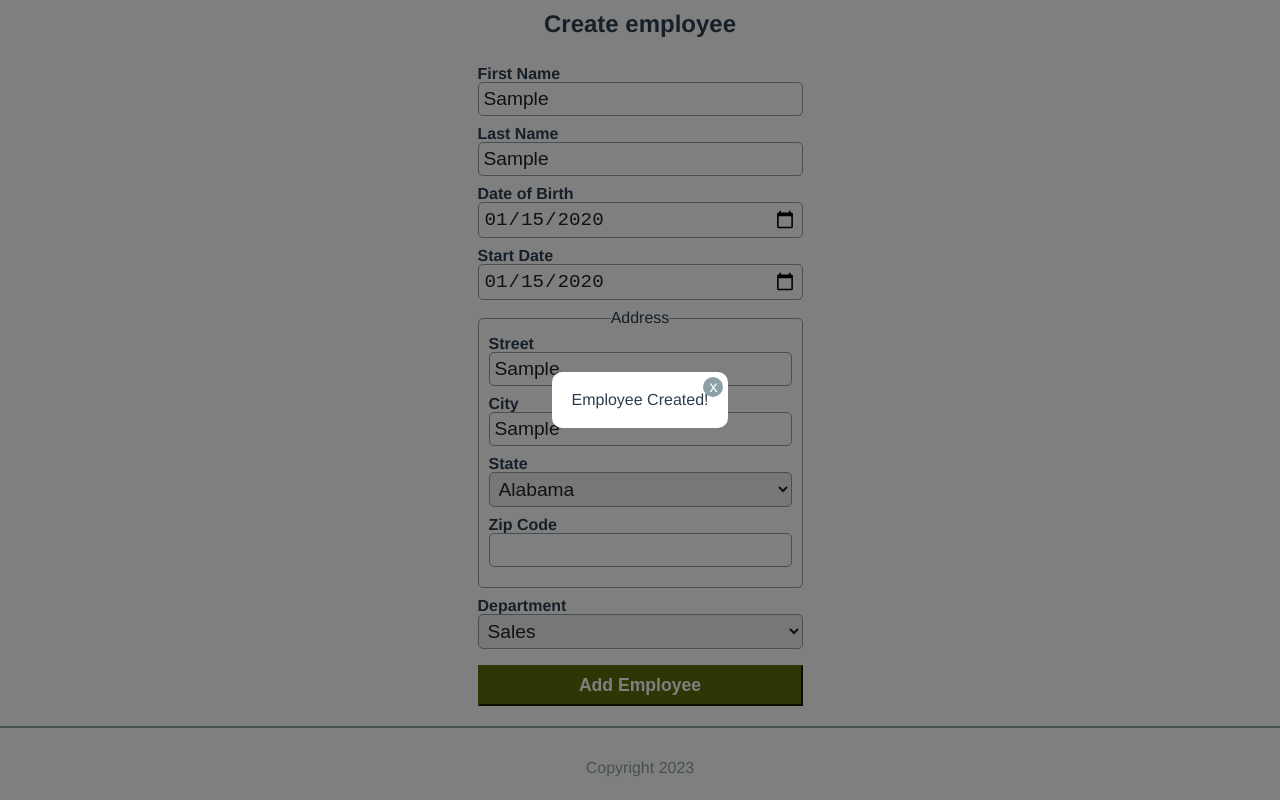
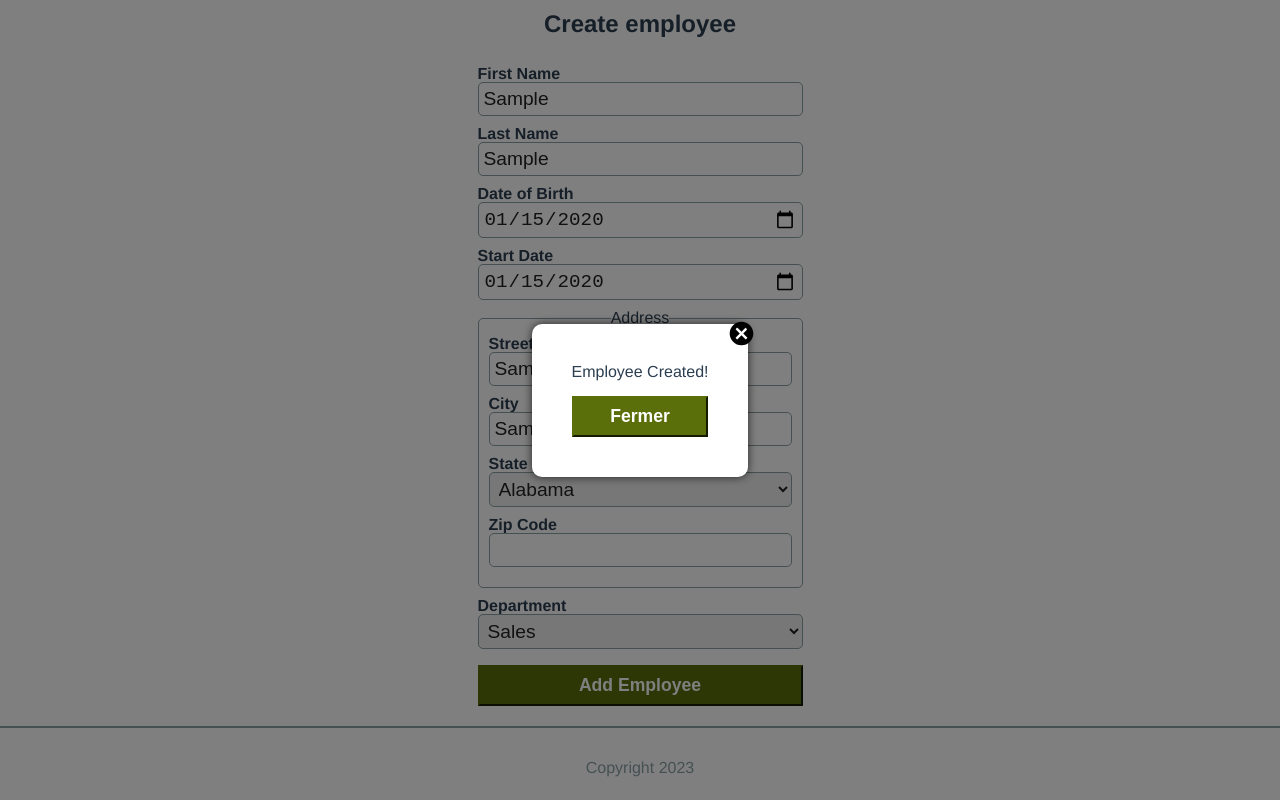
Before and after one commit to edytaskibinska/p14RHNet, a React (Vite) app: page / in a window 1280 px wide. Both pictures are taken after typing "Sample", "Sample", "2020-01-15", "2020-01-15", "Sample", "Sample" into the empty fields and a click on the button "Add Employee". Shown: the part 174-974 px from the top of the page. Built offline with nearby package versions, Linux system fonts and the light colour scheme.

Commit message:
Modal evolution

```diff
--- /dev/null
+++ b/src/Assets/CloseIcon.tsx
@@ -0,0 +1,31 @@
+import { FC } from "react";
+import styled from "styled-components";
+
+interface ICloseIcon {
+  fill?: string;
+  className?: string;
+}
+
+const IconSvg = styled.svg`
+  max-width: 27px;
+  max-height: 27px;
+`;
+
+const CloseIcon: FC<ICloseIcon> = () => {
+  return (
+    <IconSvg
+      height="512px"
+      id="Layer_1"
+      version="1.1"
+      viewBox="0 0 512 512"
+      width="512px"
+      xmlns="http://www.w3.org/2000/svg"
+    >
+      <g>
+        <path d="M256,33C132.3,33,32,133.3,32,257c0,123.7,100.3,224,224,224c123.7,0,224-100.3,224-224C480,133.3,379.7,33,256,33z    M364.3,332.5c1.5,1.5,2.3,3.5,2.3,5.6c0,2.1-0.8,4.2-2.3,5.6l-21.6,21.7c-1.6,1.6-3.6,2.3-5.6,2.3c-2,0-4.1-0.8-5.6-2.3L256,289.8   l-75.4,75.7c-1.5,1.6-3.6,2.3-5.6,2.3c-2,0-4.1-0.8-5.6-2.3l-21.6-21.7c-1.5-1.5-2.3-3.5-2.3-5.6c0-2.1,0.8-4.2,2.3-5.6l75.7-76   l-75.9-75c-3.1-3.1-3.1-8.2,0-11.3l21.6-21.7c1.5-1.5,3.5-2.3,5.6-2.3c2.1,0,4.1,0.8,5.6,2.3l75.7,74.7l75.7-74.7   c1.5-1.5,3.5-2.3,5.6-2.3c2.1,0,4.1,0.8,5.6,2.3l21.6,21.7c3.1,3.1,3.1,8.2,0,11.3l-75.9,75L364.3,332.5z" />
+      </g>
+    </IconSvg>
+  );
+};
+
+export default CloseIcon;
--- a/src/Components/Modal.tsx
+++ b/src/Components/Modal.tsx
@@ -1,6 +1,7 @@
 import { FC, ReactNode, MouseEvent } from "react";
 import styled from "styled-components";
-import {colors} from "../Data/Colors"
+import { colors } from "../Data/Colors";
+import CloseIcon from "../Assets/CloseIcon";
 
 interface IModalBasicStyle {
   id?: string;
@@ -21,40 +22,72 @@ const ModalOverlay = styled.div<IModalBasicStyle>`
 `;
 
 const ModalBlock = styled.div`
-  background-color:${colors.white};
+  background-color: ${colors.white};
   max-width: 500px;
   border-radius: 10px;
-  padding: 20px;
+  padding: 40px;
   position: relative;
+  box-shadow: 0 0 10px rgba(0, 0, 0, 0.7);
 `;
 
-const ModalClose = styled.div`
-  background-color: ${colors.greenClear};
-  width: 20px;
+const ModalClose = styled.button`
+  background-color: transparent;
+  width: 24px;
   height: 20px;
   border-radius: 10px;
-  padding: 2px;
   position: absolute;
-  top: 5px;
-  right: 5px;
+  top: -5px;
+  right: 2px;
   color: white;
+  border: 0px solid transparent;
+`;
+interface IButtonBasicStyle {
+  id?: string;
+}
+
+const ButtonStyled = styled.button<IButtonBasicStyle>`
+  display: block;
+  width: 100%;
+  padding: 8px;
+  font-size: 1.1rem;
+  font-weight: bold;
+  margin-top: 1rem;
+  border-color: ${colors.green};
+  background-color: ${colors.green};
+  color: ${colors.white};
 `;
 
 interface IModal {
   children?: ReactNode;
   className?: string;
   isOpen?: boolean;
+  withButton?: boolean;
+  buttonText?: string;
   onClick?: (event: MouseEvent<HTMLElement, MouseEvent>) => void;
 }
 
-const Modal: FC<IModal> = ({ children, className, isOpen, onClick }) => {
+const Modal: FC<IModal> = ({
+  children,
+  className,
+  isOpen,
+  withButton,
+  buttonText,
+  onClick,
+}) => {
   return (
     isOpen && (
       <ModalOverlay className={className}>
         <ModalBlock>
           {/* @ts-ignore */}
-          <ModalClose onClick={onClick}>x</ModalClose>
+          <ModalClose onClick={onClick}>
+            <CloseIcon />
+          </ModalClose>
           {children}
+
+          {withButton && (
+            // @ts-ignore
+            <ButtonStyled onClick={onClick}>{buttonText}</ButtonStyled>
+          )}
         </ModalBlock>
       </ModalOverlay>
     )
--- a/src/Containers/CreateEmployeeForm.tsx
+++ b/src/Containers/CreateEmployeeForm.tsx
@@ -139,6 +139,8 @@ const CreateEmployeeForm: FC = () => {
         onClick={() => setConfirmation(false)}
         isOpen={confirmation}
         className="modal"
+        withButton
+        buttonText="Fermer"
       >
         Employee Created!
       </Modal>
```
Also changed, not shown: 10 other files (tests, documents, lock files or other folders).
